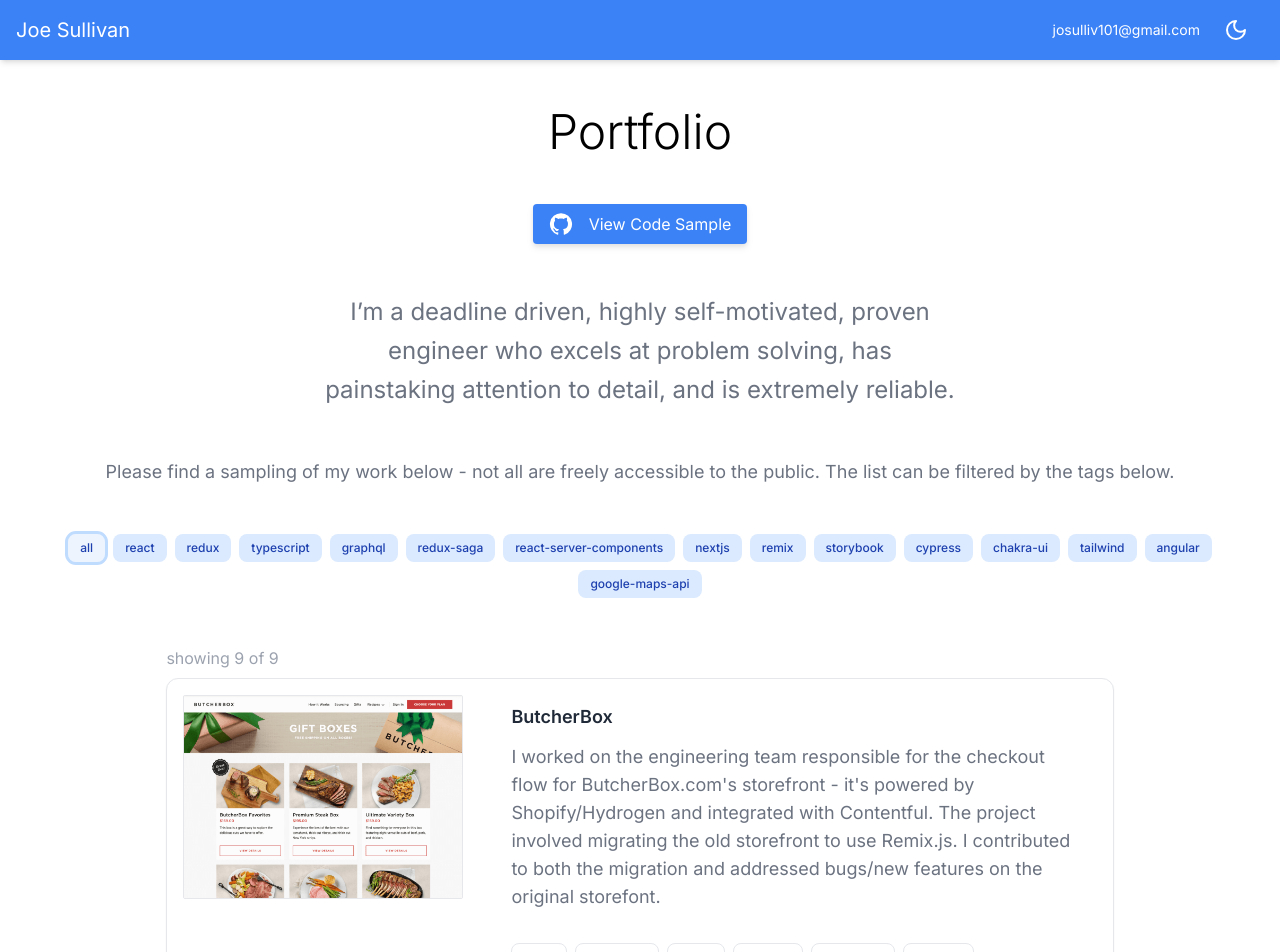
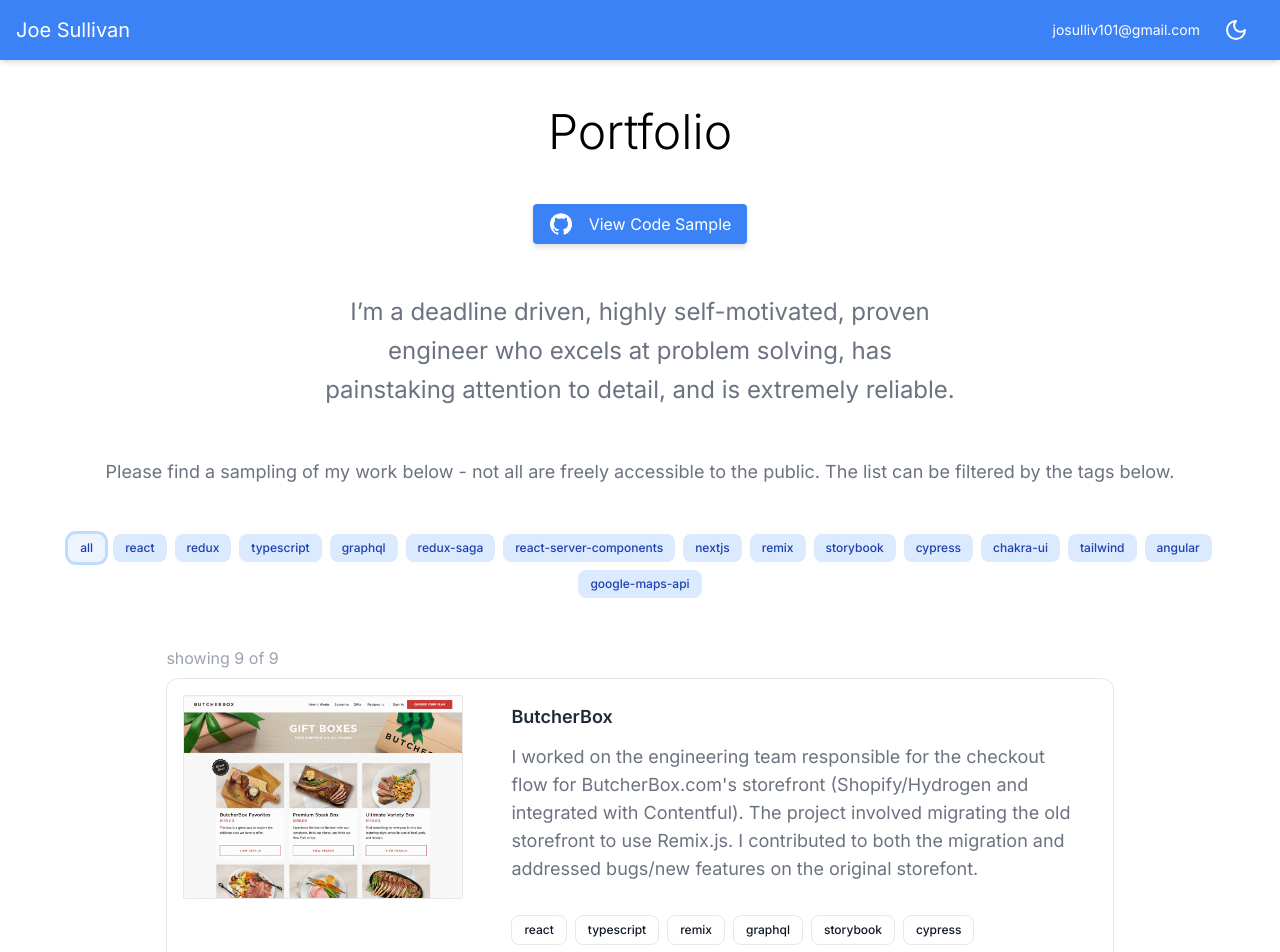
Before and after one commit to josulliv101/portfolio, a Next.js app: page / in a window 1280 px wide. Shown: the top 952 px of the page. Built offline with nearby package versions, Linux system fonts and the light colour scheme.

Commit message:
change BB text

```diff
--- a/src/app/data.ts
+++ b/src/app/data.ts
@@ -23,7 +23,7 @@
     id: "butcherbox",
     title: "ButcherBox",
     content:
-      "I worked on the engineering team responsible for the checkout flow for ButcherBox.com's storefront - it's powered by Shopify/Hydrogen and integrated with Contentful. The project involved migrating the old storefront to use Remix.js. I contributed to both the migration and addressed bugs/new features on the original storefont.",
+      "I worked on the engineering team responsible for the checkout flow for ButcherBox.com's storefront (Shopify/Hydrogen and integrated with Contentful). The project involved migrating the old storefront to use Remix.js. I contributed to both the migration and addressed bugs/new features on the original storefont.",
     photoUrl: "/butcherbox-526x381-min.png",
     tags: ["react", "typescript", "remix", "graphql", "storybook", "cypress"],
     callToAction: {
@@ -119,7 +119,7 @@
       "react-server-components",
       "tailwind",
       "storybook",
-      "google-maps-api"
+      "google-maps-api",
     ],
     callToAction: {
       label: "Visit site",
```
